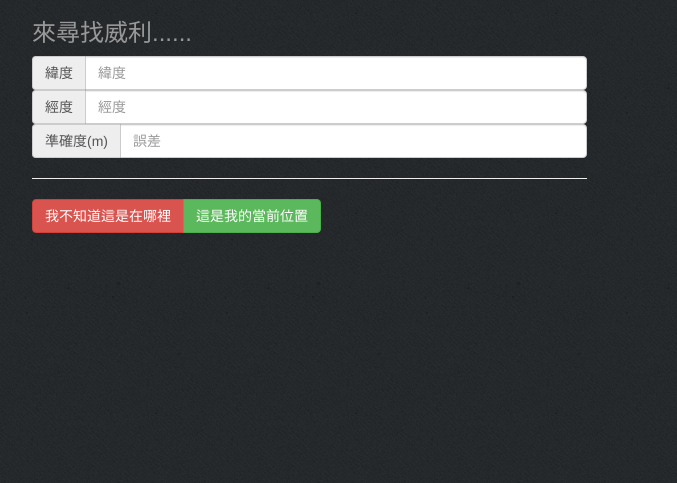
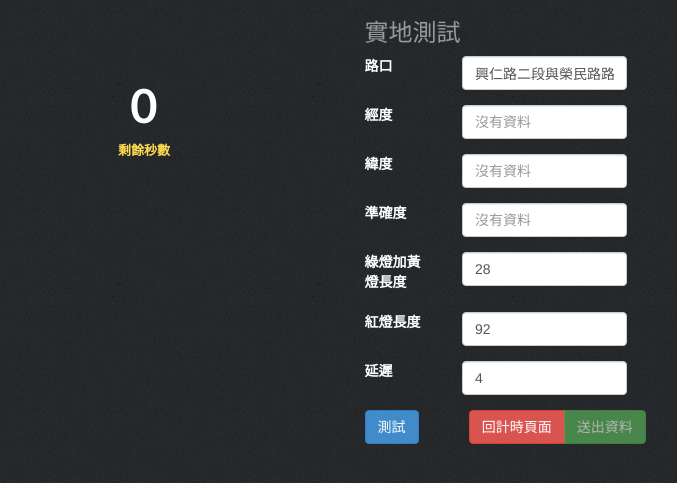
Before and after one commit to zackexplosion/trafficLight, a PHP site: page / in a window 1280 px wide. Shown: the top 483 px of the page, without its empty margins (38-715 px from the left). Run offline with PHP 8.4, Linux system fonts and the light colour scheme; some libraries are stand-ins or nearby versions.

Commit message:
直接顯示 step 2

```diff
--- a/index.php
+++ b/index.php
@@ -16,6 +16,7 @@
     <body>
         <div class="container">
             <div class="row">
+<!--
             <div id="step0" class="col-md-6">
                 <h3 class="text-muted" id="search">來尋找威利</h3>
                 <form role="form">
@@ -46,7 +47,8 @@
                 <button id="measure-stop" class="btn btn-primary btn-block" style="display:none">計時結束</button>
                 <button id="skip" class="btn btn-warning btn-block">跳過此步驟直接看 Demo</button>
             </div>
-            <div id="step2" style="display:none;">
+-->
+            <div id="step2" style="">
                 <div class="clock col-sm-3" id="light1">
                     <canvas id="canvas_seconds" width="188" height="188"></canvas>
                     <div class="text">
```
